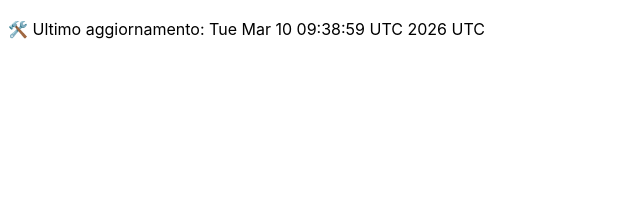
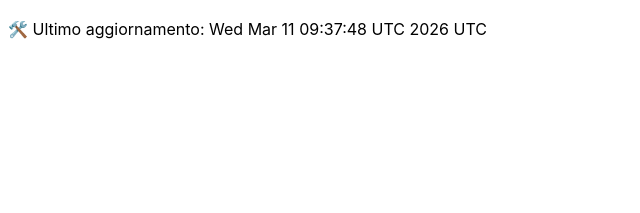
Before and after one commit to DanteTrb/DanteTrb.github.io, a Jekyll site: the page built from badges.md, in a window 1280 px wide. Shown: the top 213 px of the page, without its empty margins (0-640 px from the left). Built offline with Jekyll 4.4.1, drawn with Linux system fonts in a browser that asks for light colours; our own code applies the rules of GitHub Pages for plain Markdown files.

Commit message:
🛠️ Aggiornamento automatico badge

```diff
--- a/badges.md
+++ b/badges.md
@@ -1 +1 @@
-🛠️ Ultimo aggiornamento: Tue Mar 10 09:38:59 UTC 2026 UTC
+🛠️ Ultimo aggiornamento: Wed Mar 11 09:37:48 UTC 2026 UTC
```
